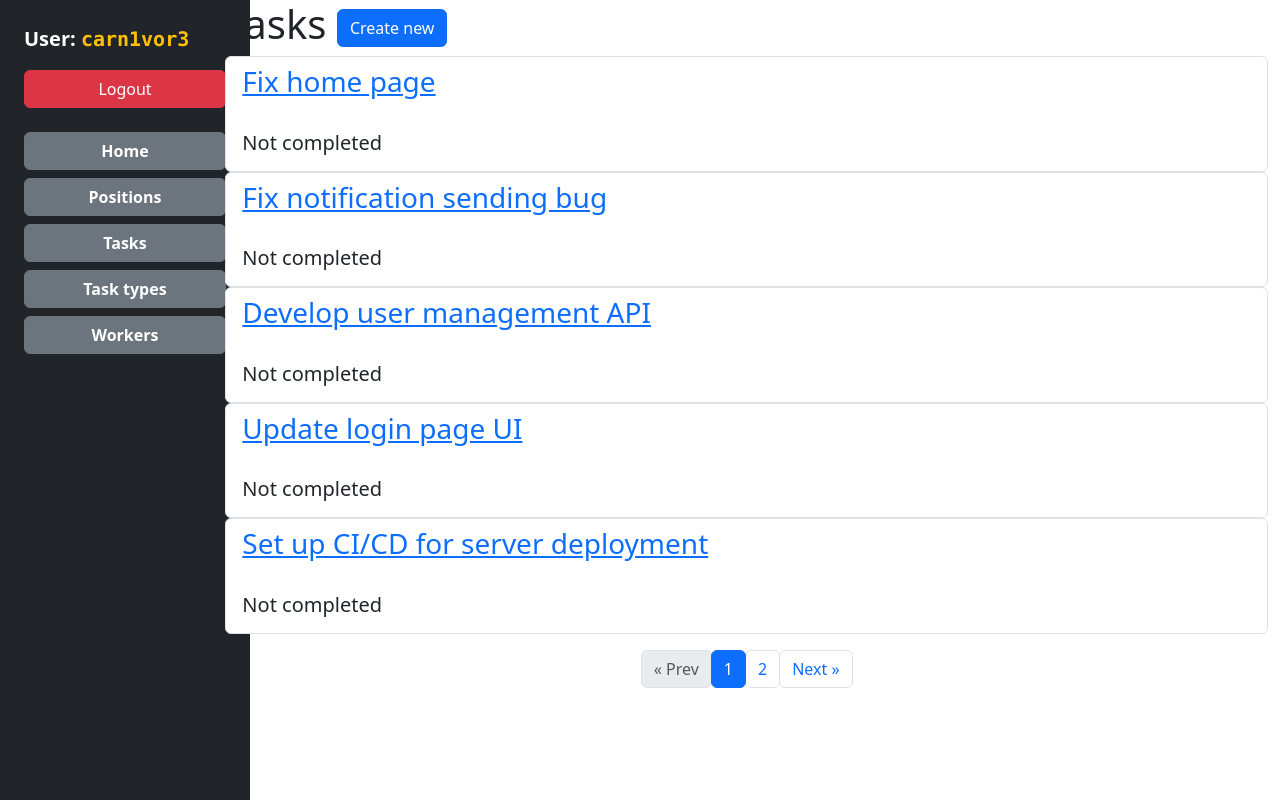
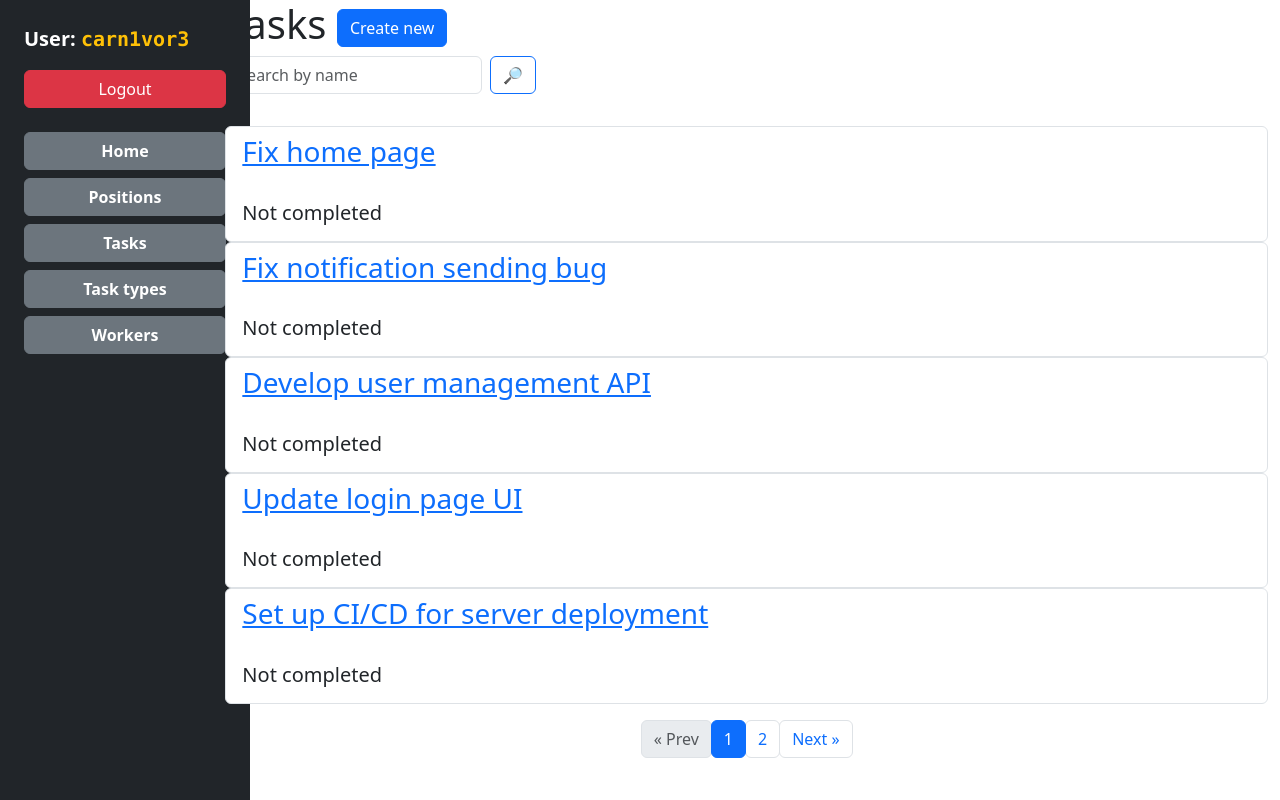
Before and after one commit to Carn1vor3/it-company-manager, a Django app: page /manager/task/ in a window 1280 px wide. Run offline with Django 5.2, Linux system fonts and the light colour scheme; a user stored in the database is signed in; data comes from the database, SQL or seed files in the repository; both versions use the stored data as it was after the commit; parts of the project's set-up code (start-up, migrations or seed data) failed here and were passed over; some libraries are stand-ins or nearby versions.

Commit message:
add seacrh field for task model

```diff
--- a/manager/forms.py
+++ b/manager/forms.py
@@ -63,3 +63,12 @@ class TaskTypeSearchForm(forms.Form):
         label="",
         widget=forms.TextInput(attrs={"placeholder": "Search by name"}),
     )
+
+
+class TaskSearchForm(forms.Form):
+    name = forms.CharField(
+        max_length=100,
+        required=False,
+        label="",
+        widget=forms.TextInput(attrs={"placeholder": "Search by name"}),
+    )
--- a/manager/views.py
+++ b/manager/views.py
@@ -2,7 +2,8 @@ from django.contrib.auth.mixins import LoginRequiredMixin
 from django.http import HttpRequest, HttpResponse
 from django.shortcuts import render
 
-from manager.forms import WorkerCreationForm, WorkerPositionUpdateForm, TaskForm, PositionSearchForm, TaskTypeSearchForm
+from manager.forms import WorkerCreationForm, WorkerPositionUpdateForm, TaskForm, PositionSearchForm, \
+    TaskTypeSearchForm, TaskSearchForm
 from manager.models import Worker, Position, TaskType, Task
 from django.views.generic import ListView, DetailView, CreateView, UpdateView, DeleteView
 
@@ -166,6 +167,21 @@ class TaskListView(LoginRequiredMixin, ListView):
     context_object_name = "task_list"
     paginate_by = 5
 
+    def get_context_data(self, *, object_list = ..., **kwargs):
+        context = super(TaskListView, self).get_context_data(**kwargs)
+        name = self.request.GET.get("name", "")
+        context["search_form"] = TaskSearchForm(
+            initial={"name": name},
+        )
+        return context
+
+    def get_queryset(self):
+        queryset = Task.objects.all()
+        form = TaskSearchForm(self.request.GET)
+
+        if form.is_valid():
+            return queryset.filter(name__icontains=form.cleaned_data["name"])
+        return queryset
 
 class TaskDetailView(LoginRequiredMixin, DetailView):
     model = Task
--- a/templates/manager/position_list.html
+++ b/templates/manager/position_list.html
@@ -4,11 +4,11 @@
 {% block content %}
 	<h1>Positions <a href="{% url 'manager:position-create' %}" class="btn btn-primary">Create new</a></h1>
 
-  <form action="" method="get" class="form-inline">
+  <form action="" method="get" class="d-flex gap-2 mb-3">
     {% csrf_token %}
     {{ search_form|crispy }}
-    <input type="submit" value="🔎">
-  </form><br>
+    <button type="submit" class="btn btn-outline-primary" style="align-self: flex-start;">🔎</button>
+  </form>
 
   {% for position in position_list %}
   	<ul class="list-group">
--- a/templates/manager/task_list.html
+++ b/templates/manager/task_list.html
@@ -1,7 +1,16 @@
 {% extends "base.html" %}
+{% load crispy_forms_filters %}
 
 {% block content %}
 	<h1>Tasks <a href="{% url 'manager:task-create' %}" class="btn btn-primary">Create new</a></h1>
+
+  <form action="" method="get" class="d-flex gap-2 mb-3">
+    {% csrf_token %}
+    {{ search_form|crispy }}
+    <button type="submit" class="btn btn-outline-primary" style="align-self: flex-start;">🔎</button>
+  </form>
+
+
   {% for task in task_list %}
   	<ul class="list-group">
       <li class="list-group-item">
--- a/templates/manager/task_type_list.html
+++ b/templates/manager/task_type_list.html
@@ -4,10 +4,10 @@
 {% block content %}
 	<h1>Types of tasks <a href="{% url 'manager:task-type-create' %}" class="btn btn-primary">Create new</a></h1>
 
-  <form action="" method="get" class="form-inline">
+  <form action="" method="get" class="d-flex gap-2 mb-3">
     {% csrf_token %}
     {{ search_form|crispy }}
-    <input type="submit" value="🔎">
+    <button type="submit" class="btn btn-outline-primary" style="align-self: flex-start;">🔎</button>
   </form>
 
   {% for task_type in task_type_list %}
--- a/templates/registration/login.html
+++ b/templates/registration/login.html
@@ -5,7 +5,7 @@
 	<h1>Login</h1>
   <form action="" method="post">
     {% csrf_token %}
-    {{ form.as_p }}
+    {{ form|crispy }}
     <input type="submit" value="Login" class="btn btn-primary">
   </form>
 {% endblock %}
```
Also changed, not shown: db.sqlite3.
